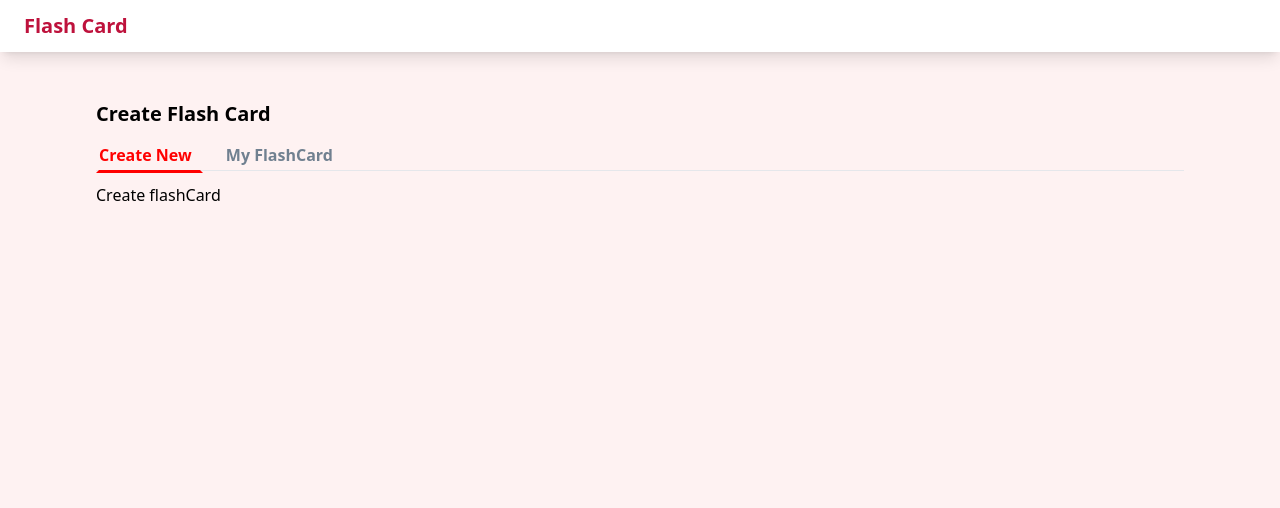
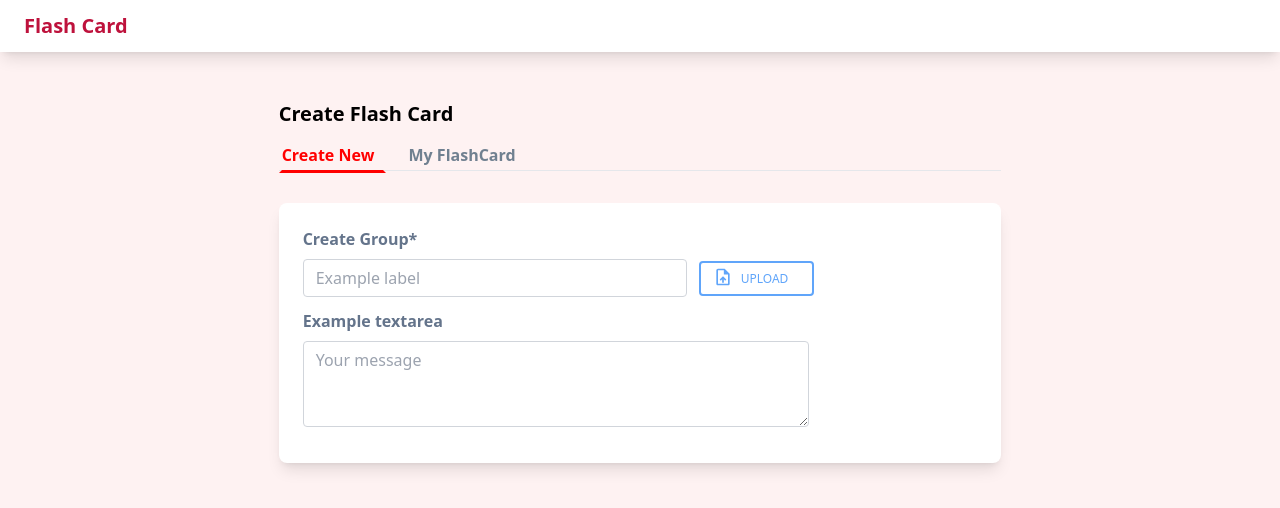
Before and after one commit to SOMKUVAR/flashCard, a React (Create React App) app: page / in a window 1280 px wide. Shown: the top 508 px of the page. Built offline with nearby package versions, Linux system fonts and the light colour scheme.

Commit message:
add basice layout of createcomponent Component

```diff
--- a/package.json
+++ b/package.json
@@ -10,6 +10,8 @@
     "history": "^5.3.0",
     "react": "^18.2.0",
     "react-dom": "^18.2.0",
+    "react-icon": "^1.0.0",
+    "react-icons": "^4.7.1",
     "react-router-dom": "^6.8.0",
     "react-scripts": "5.0.1",
     "web-vitals": "^2.1.4"
--- a/src/component/FlashCard/createFlashCard/CreateFlashCard.jsx
+++ b/src/component/FlashCard/createFlashCard/CreateFlashCard.jsx
@@ -1,11 +1,10 @@
-
-
+import CreateGroup from "./CreateGroup";
 
 const CreateFlashCard = () => {
     return (
-        <div>
-            Create flashCard
-        </div>
+        <div class="container-fluid my-8">
+                   <CreateGroup/>
+            </div>
     )
 }
 
--- /dev/null
+++ b/src/component/FlashCard/createFlashCard/CreateGroup.jsx
@@ -0,0 +1,36 @@
+import {MdOutlineUploadFile} from 'react-icons/md';
+const CreateGroup = () => {
+    return (
+        <div className="block p-6 rounded-lg shadow-lg bg-white">
+            <div className="flex flex-wrap items-center">
+            <div className="mb-3 xl:w-96">
+                <label for="exampleFormControlInput1" className="font-semibold form-label
+                inline-block mb-2 text-slate-500"> Create Group*</label>
+                <input type="text" className="form-control block w-full px-3 py-1.5 text-base font-normal text-gray-700
+                       bg-white bg-clip-padding border border-solid border-gray-300 rounded transition
+                       ease-in-out m-0 focus:text-gray-700 focus:bg-white focus:border-blue-600 focus:outline-none
+                       " id="exampleFormControlInput1" placeholder="Example label" />
+
+            </div>
+            <div className="mt-5 ml-3">
+            <button type="button" class="inline-block pl-3 pr-6 py-1 border-2 border-blue-400
+            font-23
+            text-blue-400 font-medium text-xs leading-tight uppercase rounded hover:bg-black
+            hover:bg-opacity-5 focus:outline-none focus:ring-0 transition duration-150 ease-in-out">
+                <span className="flex"><MdOutlineUploadFile className="mr-2" style={{width:20,height:20}}/>
+                <span className="my-1">Upload</span></span>
+            </button>
+            </div>
+            </div>
+            <div className="mb-3 xl:w-3/4">
+                <label for="exampleFormControlTextarea1" className="font-semibold form-label inline-block mb-2 text-slate-500">Example textarea</label>
+                <textarea className="form-control block w-full px-3 py-1.5 text-base font-normal text-gray-700
+                    bg-white bg-clip-padding border border-solid border-gray-300 rounded transition ease-in-out m-0
+                    focus:text-gray-700 focus:bg-white focus:border-blue-600 focus:outline-none"
+                    id="exampleFormControlTextarea1" rows="3" placeholder="Your message"></textarea>
+            </div>
+        </div>
+    )
+}
+
+export default CreateGroup;
--- a/src/component/mainPage/MainPage.jsx
+++ b/src/component/mainPage/MainPage.jsx
@@ -8,7 +8,9 @@ import './MainPage.css';
 const MainPage = () => {
     const [isFirstLinkActive, setisFirstLinkActive] = useState(true);
     return (
-        <div className="container-fluid my-12 mx-24">
+        <div className="container my-12 mx-auto">
+              <div class="flex flex-wrap justify-center">
+              <div class="grow-0 shrink-0 basis-auto w-full lg:w-7/12 px-3">
             <h2 className="text-xl text-black font-bold">Create Flash Card</h2>
             <div className="my-3" data-testid="links">
                 <Link data-testid="createFlashCard-link" to="/" className={`line-hover ${isFirstLinkActive ? 'active' : ''}`} onClick={() => setisFirstLinkActive(true)}>Create New </Link>
@@ -20,6 +22,8 @@ const MainPage = () => {
                 <Route path="/myFlashCard" element={<MyFlashCard />}></Route>
             </Routes>
         </div>
+        </div>
+        </div>
 
     )
 };
```
Also changed, not shown: 1 other file (tests, documents, lock files or other folders).
